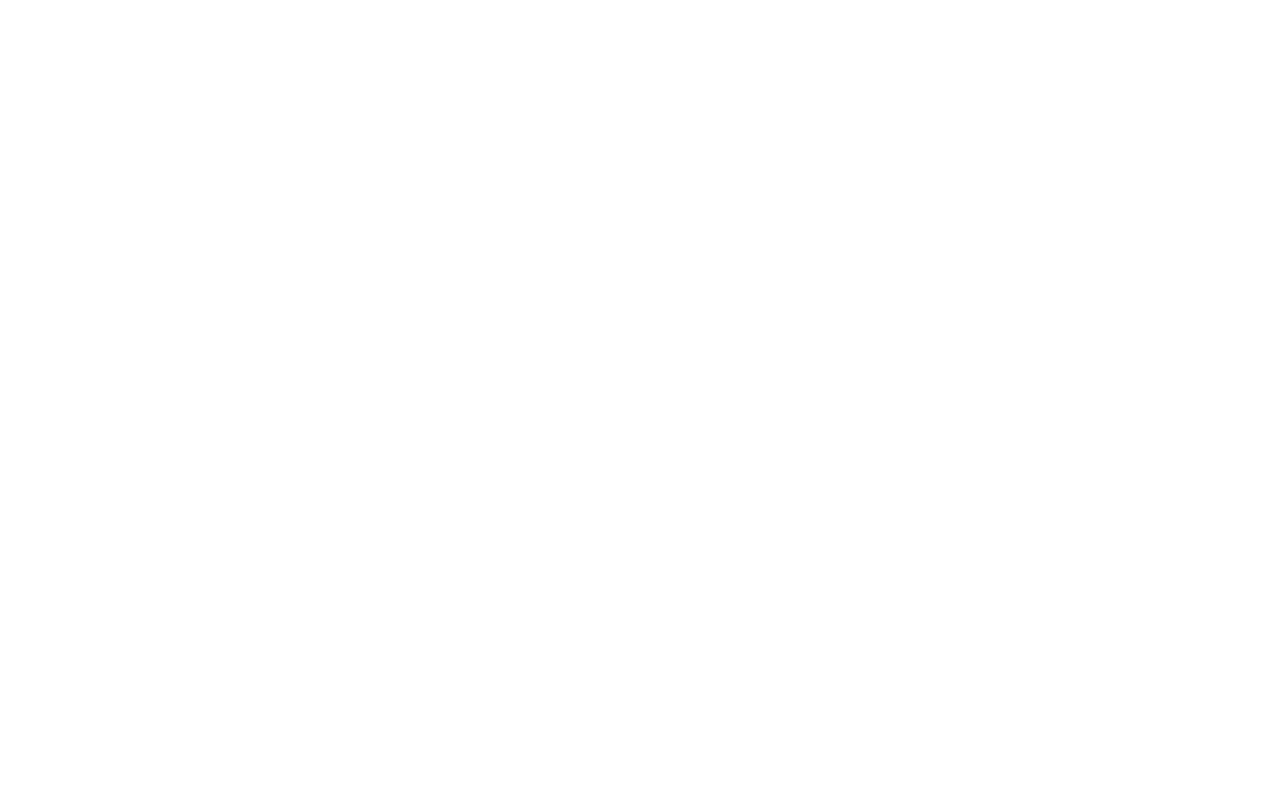
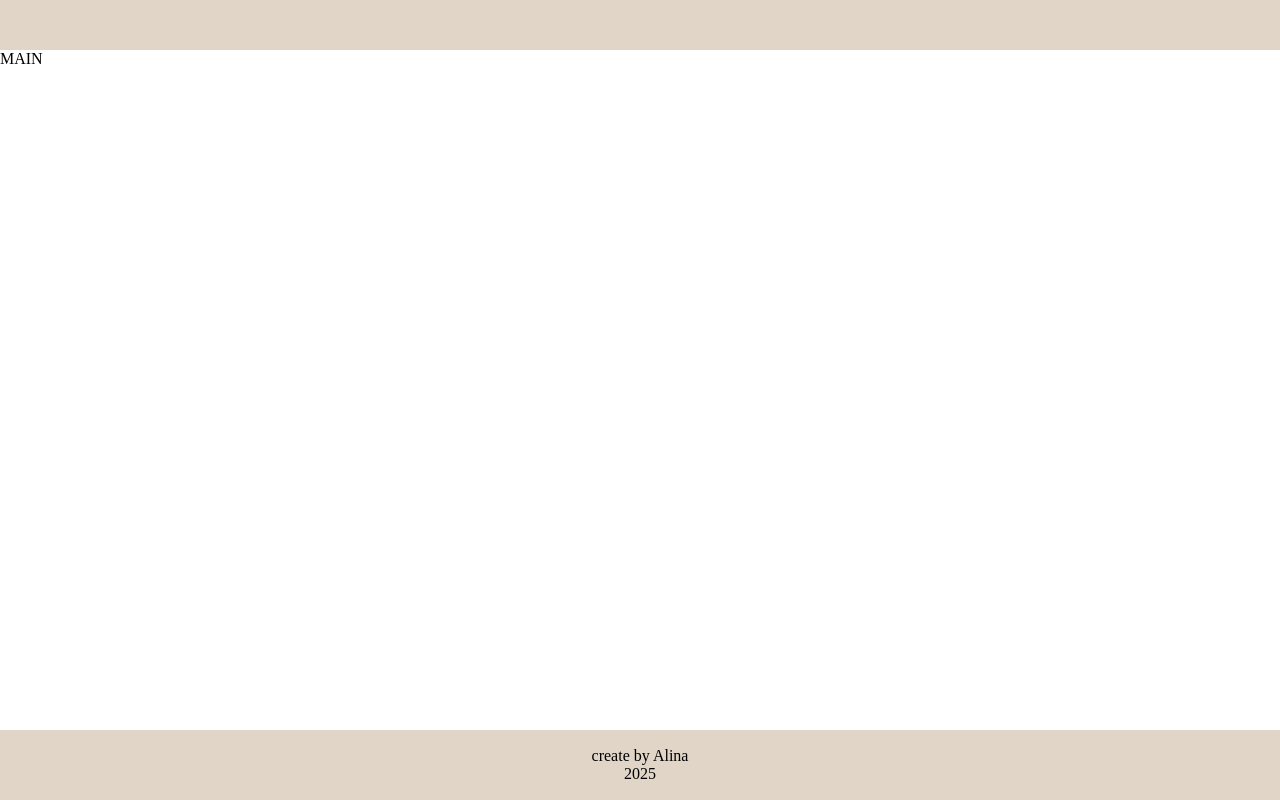
Before and after one commit to Shekhmametyeva/calendarOfEvents, a React (Create React App) app: page / in a window 1280 px wide. Built offline with nearby package versions, Linux system fonts and the light colour scheme.

Commit message:
feat: add maket

```diff
--- a/src/App.css
+++ b/src/App.css
@@ -1,3 +1,25 @@
 * {
-
+  margin: 0;
+  padding: 0;
+  border: 0;
 }
+.wrapper {
+  min-height: 100vh;
+  display: flex;
+  flex-direction: column;
+  justify-content: space-between;
+}
+.header, .footer {
+  flex: 0 0 50px;
+  background-color: rgb(224, 213, 198);
+}
+.main {
+  flex: 1 0 auto;
+}
+.footer {
+  padding: 10px 0;
+  display: flex;
+  flex-direction: column;
+  justify-content: center;
+  align-items: center;
+}
--- a/src/App.js
+++ b/src/App.js
@@ -1,8 +1,19 @@
 import './App.css';
+import Main from './pages/Main';
+// import React from 'react';
 
 function App() {
   return (
-    <div className='Wrapper'>
+    <div className='wrapper'>
+      <header className='header'>
+      </header>
+      <main className='main'>
+        <Main/>
+      </main>
+      <footer className='footer'>
+        <p>create by Alina</p>
+        <p>2025</p>
+      </footer>
     </div>
   );
 }
--- /dev/null
+++ b/src/pages/Main.jsx
@@ -0,0 +1,9 @@
+// import React from "react";
+
+const Main = () => {
+    return (
+        <div>MAIN</div>
+    )
+}
+
+export default Main;
```
